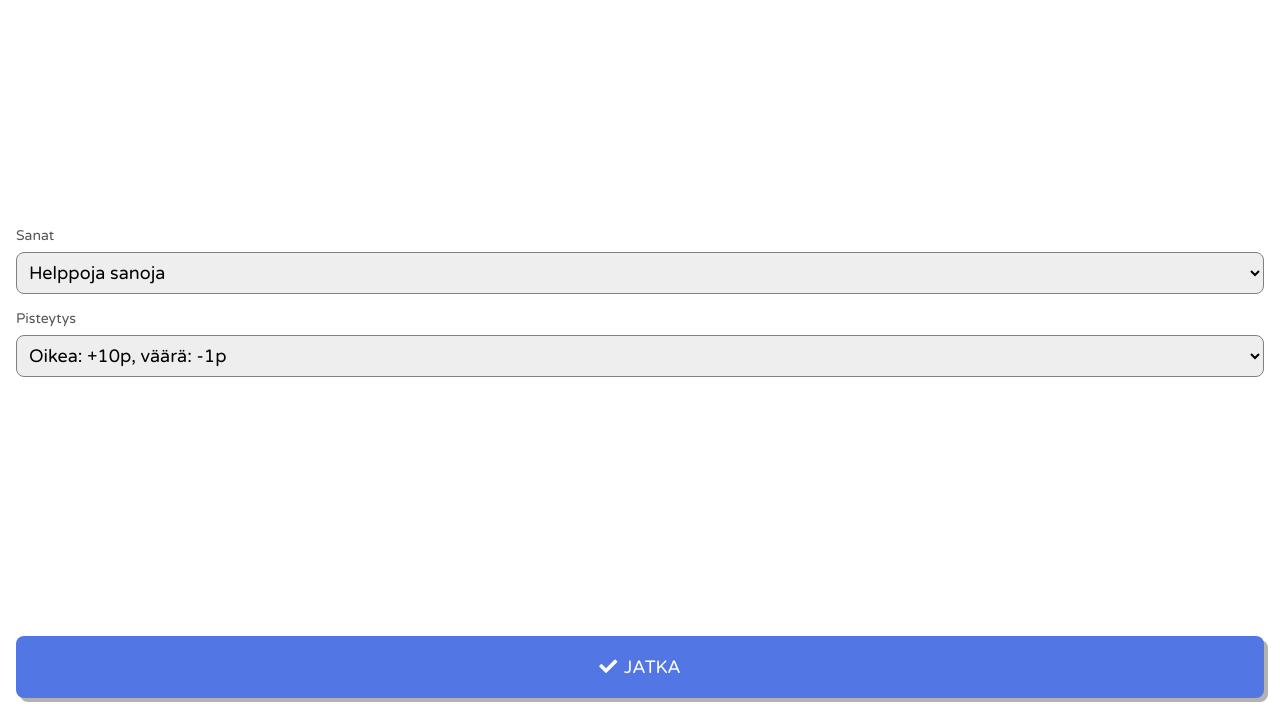
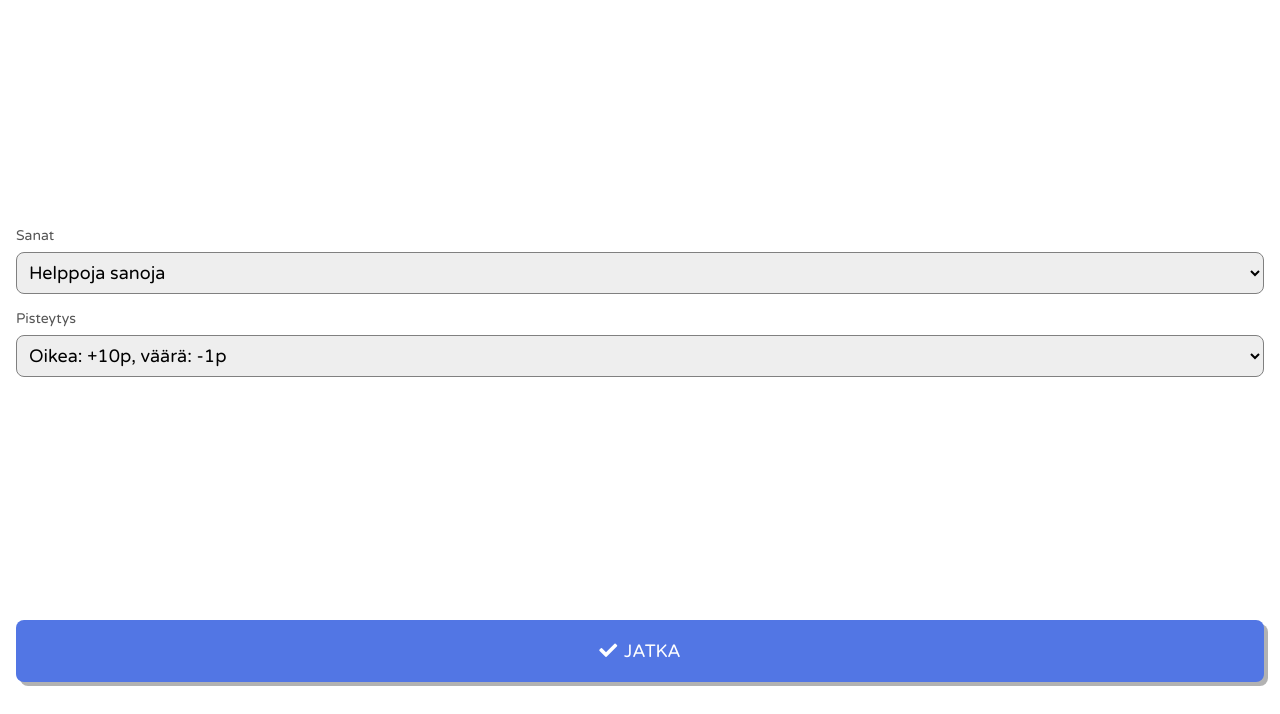
Before and after one commit to Luftare/sanaseppo, a website: page index.html in a window 1280 px wide. Shown: the part 86-800 px from the top of the page. Drawn offline with nearby package versions, Linux system fonts and the light colour scheme.

Commit message:
Increase vertical padding

```diff
--- a/styles.css
+++ b/styles.css
@@ -94,7 +94,7 @@ body {
   color: #222;
   height: 100vh;
   height: calc(var(--vh, 1vh) * 100);
-  padding: 16px;
+  padding: 32px 16px;
   margin: 0;
   box-sizing: border-box;
   display: flex;
```
